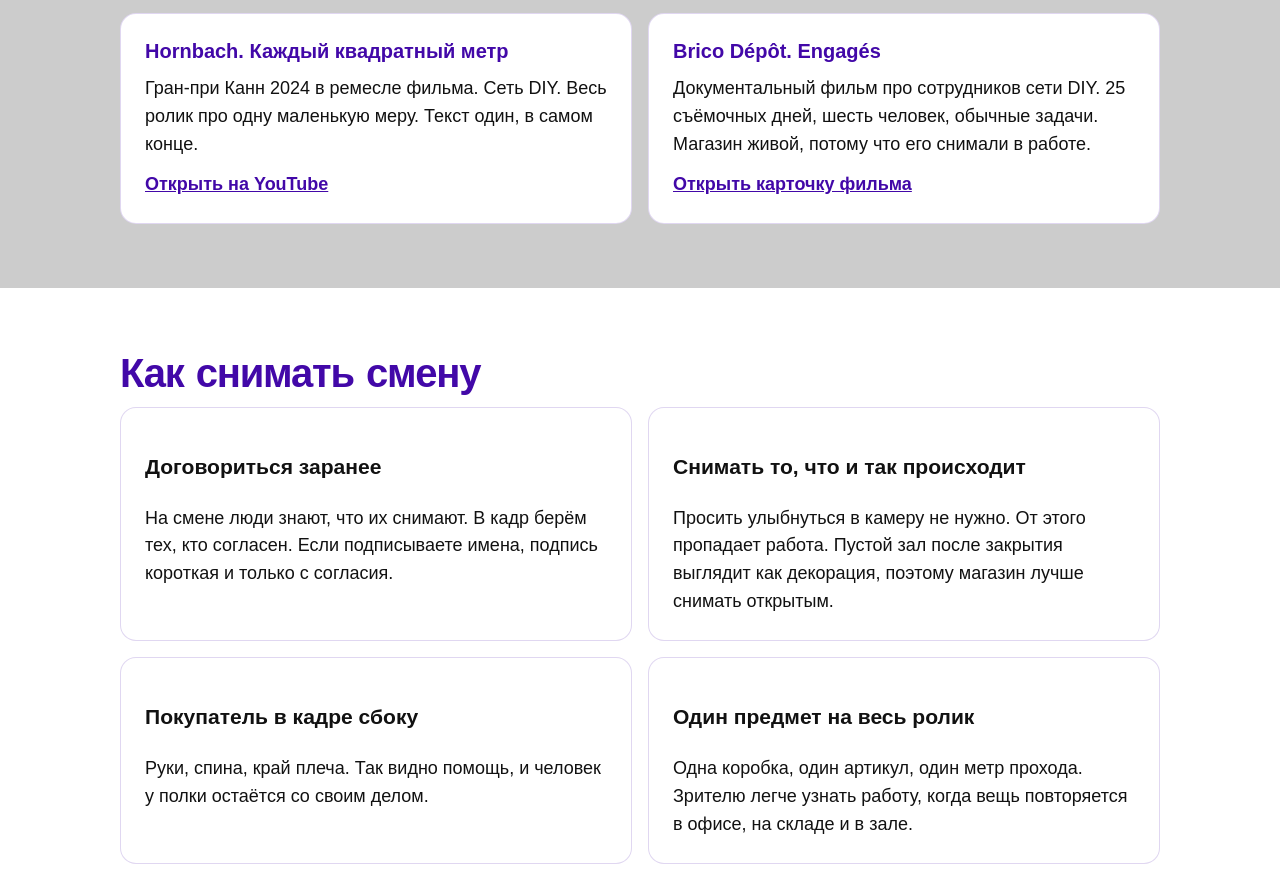
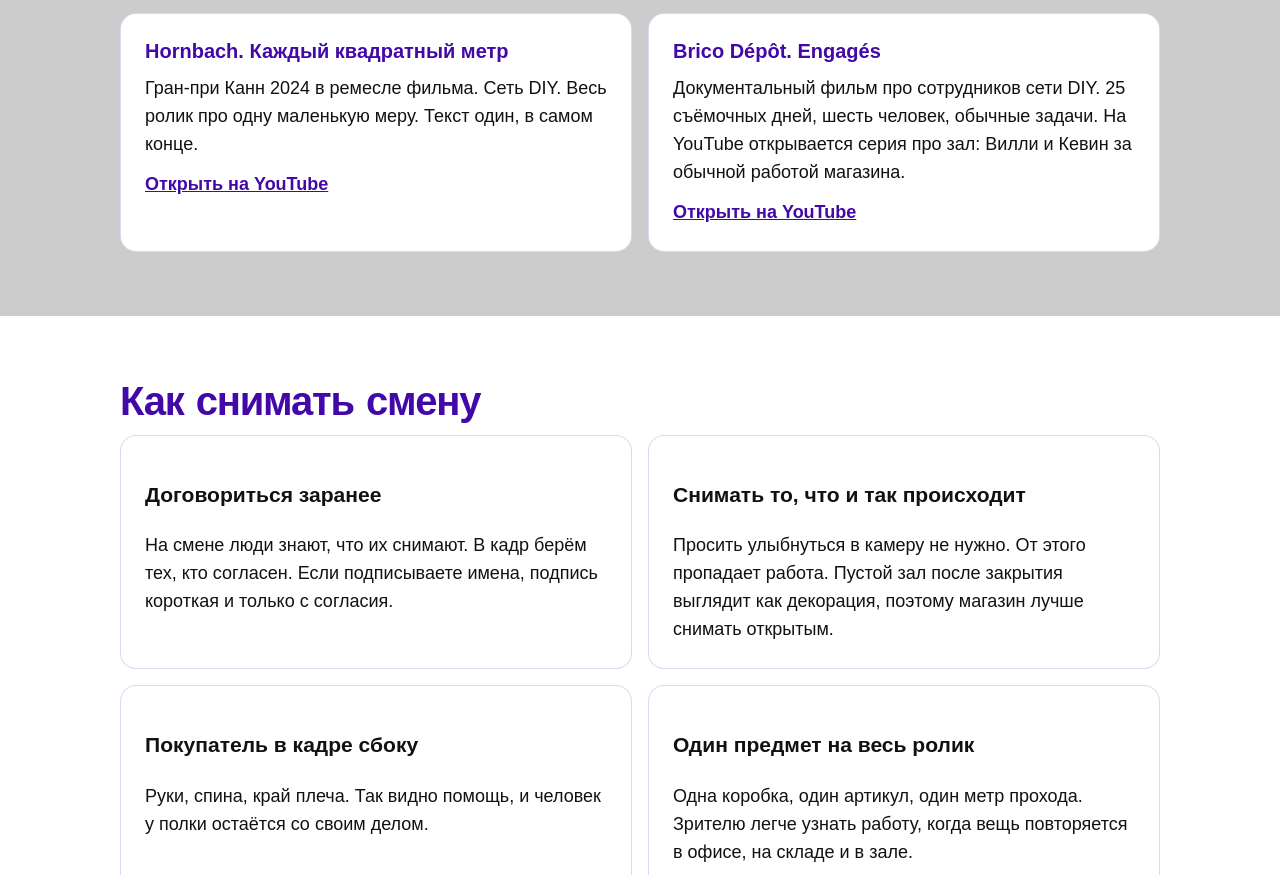
Before and after one commit to arimberg-svg/kak-my-rabotaem, a plain HTML site: page index.html in a window 1280 px wide. Shown: the part 6637-7512 px from the top of the page. Drawn offline with Linux system fonts and the light colour scheme.

Commit message:
Поставить на Engagés ролик Brico Dépôt, который открывается на YouTube.
Co-authored-by: Cursor <cursoragent@cursor.com>

```diff
--- a/index.html
+++ b/index.html
@@ -554,8 +554,8 @@
         </article>
         <article class="watch-card">
           <h3>Brico Dépôt. Engagés</h3>
-          <p>Документальный фильм про сотрудников сети DIY. 25 съёмочных дней, шесть человек, обычные задачи. Магазин живой, потому что его снимали в работе.</p>
-          <a class="out" href="https://www.strategies.fr/creations/campagne/upgrade-et-rosamund-pour-brico-depot-engages">Открыть карточку фильма</a>
+          <p>Документальный фильм про сотрудников сети DIY. 25 съёмочных дней, шесть человек, обычные задачи. На YouTube открывается серия про зал: Вилли и Кевин за обычной работой магазина.</p>
+          <a class="out" href="https://www.youtube.com/watch?v=i8loDRSRR-s">Открыть на YouTube</a>
         </article>
       </div>
     </div>
```
Also changed, not shown: 1 other file.
